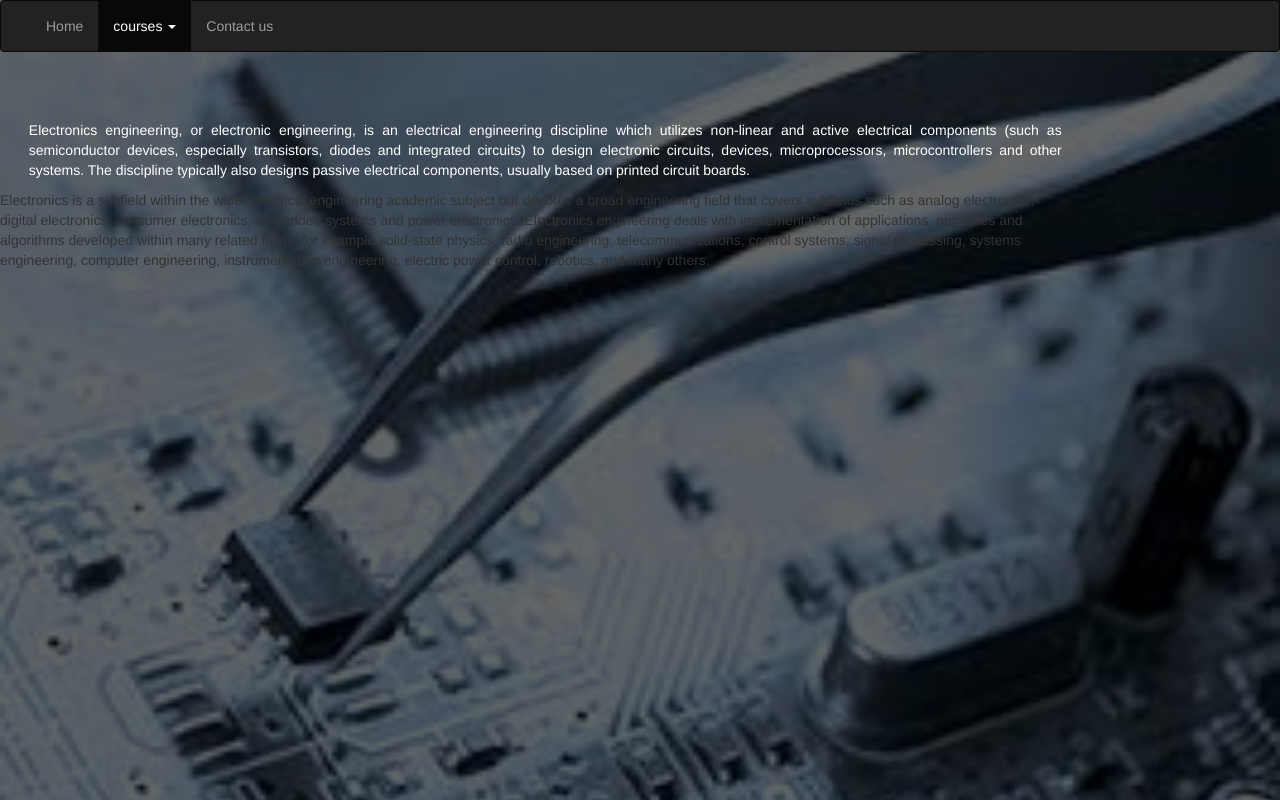
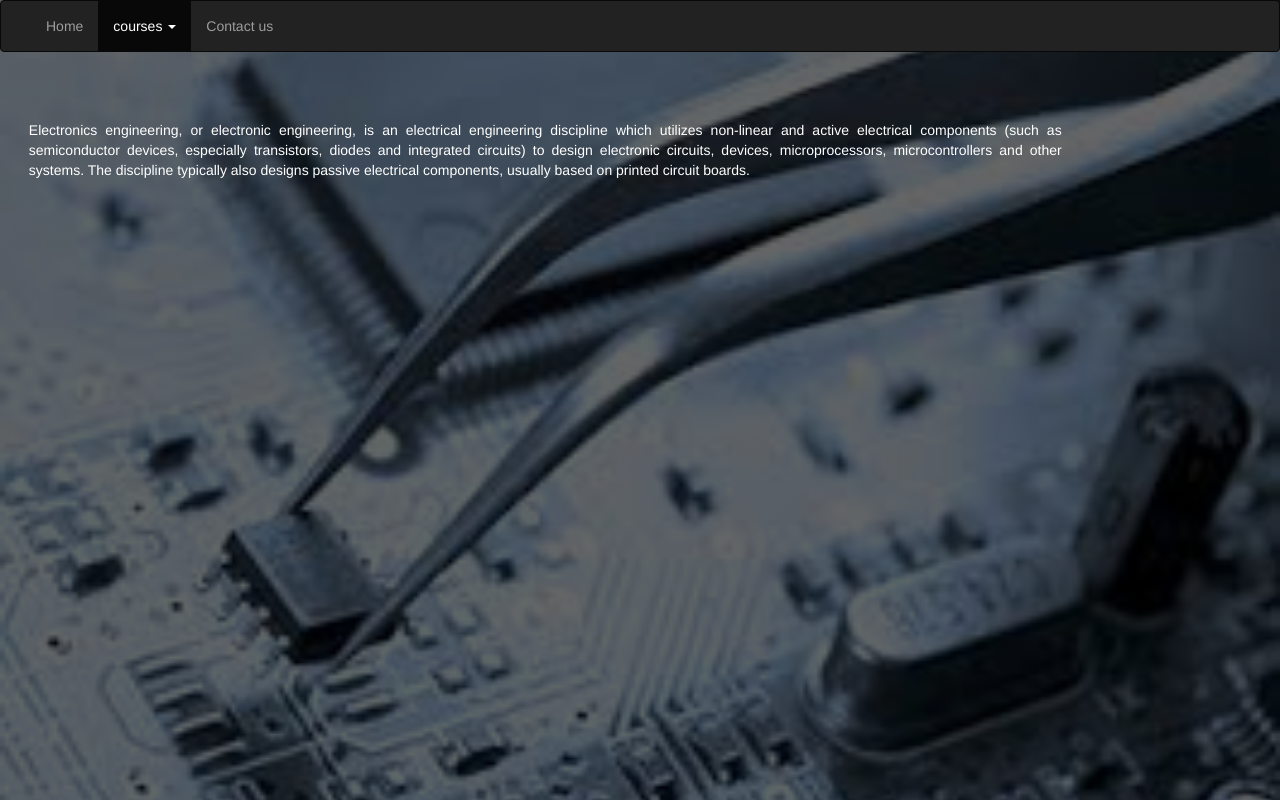
Before and after one commit to swethasusan/swethasusan.github.io, a plain HTML site: page a8.html in a window 1280 px wide. Drawn offline with nearby package versions, Linux system fonts and the light colour scheme.

Commit message:
Update a8.html

```diff
--- a/a8.html
+++ b/a8.html
@@ -80,8 +80,7 @@ body{background:linear-gradient(
 
 Electronics engineering, or electronic engineering, is an electrical engineering discipline which utilizes non-linear and active electrical components (such as semiconductor devices, especially transistors, diodes and integrated circuits) to design electronic circuits, devices, microprocessors, microcontrollers and other systems. The discipline typically also designs passive electrical components, usually based on printed circuit boards.
 </p>
- <p>Electronics is a subfield within the wider electrical engineering academic subject but denotes a broad engineering field that covers subfields such as analog electronics, digital electronics, consumer electronics, embedded systems and power electronics. Electronics engineering deals with implementation of applications, principles and algorithms developed within many related fields, for example solid-state physics, radio engineering, telecommunications, control systems, signal processing, systems engineering, computer engineering, instrumentation engineering, electric power control, robotics, and many others.
-  </p>
+
 
 
     </body>
```
